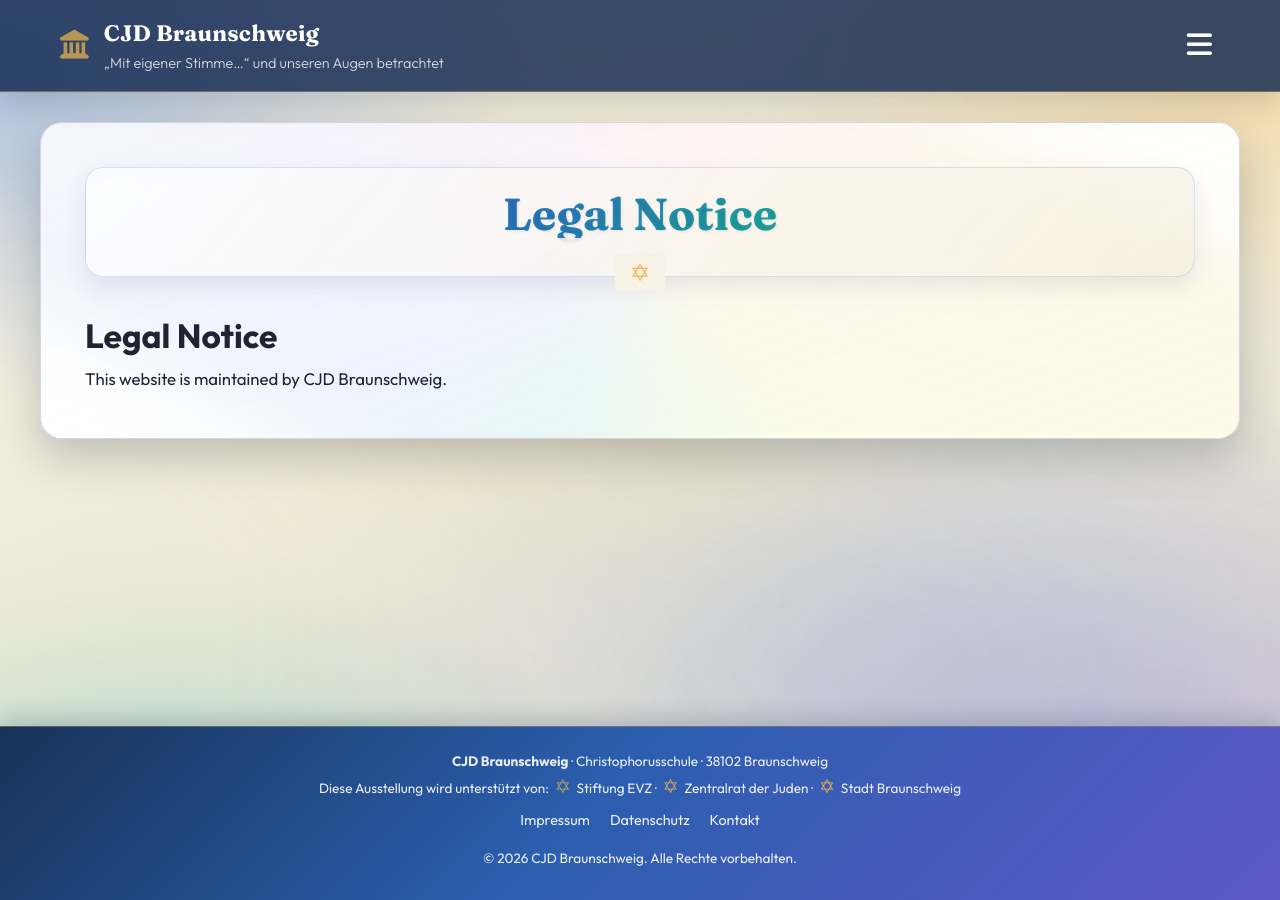
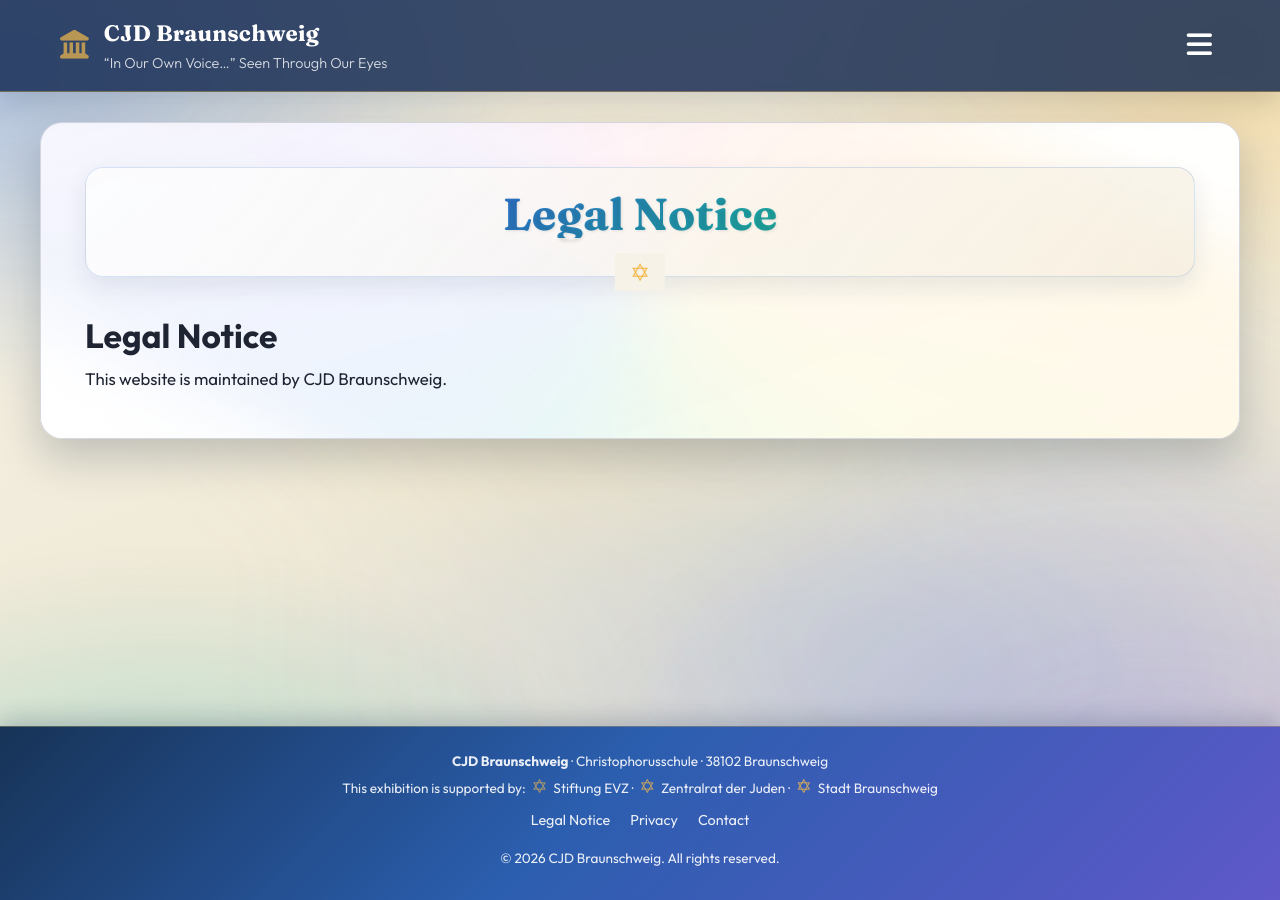
Before and after one commit to stolpersteinebs/stolpersteinebs.github.io, a Jekyll site: the page built from en-impressum.md, in a window 1280 px wide. Built offline with Jekyll 4.4.1, drawn with Linux system fonts in a browser that asks for light colours.

Commit message:
Add English navigation and footer texts for /en pages

```diff
--- a/_layouts/default.html
+++ b/_layouts/default.html
@@ -1,5 +1,8 @@
 <!DOCTYPE html>
-<html lang="de">
+{% assign current_path = page.permalink | default: page.url | default: "" %}
+{% assign is_en = false %}
+{% if current_path contains "/en/" %}{% assign is_en = true %}{% endif %}
+<html lang="{% if is_en %}en{% else %}de{% endif %}">
 <head>
     <meta charset="UTF-8">
     <meta name="viewport" content="width=device-width, initial-scale=1.0">
@@ -545,54 +548,54 @@
 </head>
 <body>
     <div class="shabbat-banner" id="shabbat-banner" role="status" aria-live="polite">
-        ✨ Heute ist Schabbat – Schabbat Schalom!
+        {% if is_en %}✨ Today is Shabbat – Shabbat Shalom!{% else %}✨ Heute ist Schabbat – Schabbat Schalom!{% endif %}
     </div>
 
     <!-- Navigation -->
     <nav class="site-nav">
         <div class="nav-container">
-            <a href="/" class="nav-brand">
+            <a href="{% if is_en %}/en/{% else %}/{% endif %}" class="nav-brand">
                 <i class="fas fa-landmark brand-icon"></i>
                 <div>
                     <div class="brand-title">CJD Braunschweig</div>
-                    <div class="brand-subtitle">„Mit eigener Stimme…“ und unseren Augen betrachtet</div>
+                    <div class="brand-subtitle">{% if is_en %}“In Our Own Voice…” Seen Through Our Eyes{% else %}„Mit eigener Stimme…“ und unseren Augen betrachtet{% endif %}</div>
                 </div>
             </a>
 
             <!-- Hamburger-Button -->
-            <button class="hamburger" id="hamburger" aria-label="Menü">
+            <button class="hamburger" id="hamburger" aria-label="{% if is_en %}Menu{% else %}Menü{% endif %}">
                 <i class="fas fa-bars"></i>
             </button>
 
             <ul class="nav-menu" id="nav-menu">
-                <li><a href="/" class="nav-link" data-nav="home">
+                <li><a href="{% if is_en %}/en/{% else %}/{% endif %}" class="nav-link" data-nav="home">
                     <i class="fas fa-home"></i>
-                    <span>Startseite</span>
+                    <span>{% if is_en %}Home{% else %}Startseite{% endif %}</span>
                 </a></li>
 
-                <li><a href="/spiele" class="nav-link" data-nav="spiele">
+                <li><a href="{% if is_en %}/en/spiele{% else %}/spiele{% endif %}" class="nav-link" data-nav="spiele">
                     <i class="fas fa-gamepad"></i>
-                    <span>Alle Spiele</span>
+                    <span>{% if is_en %}All Games{% else %}Alle Spiele{% endif %}</span>
                 </a></li>
 
-                <li><a href="/lernenundwerte" class="nav-link" data-nav="lernenundwerte">
+                <li><a href="{% if is_en %}/en/lernenundwerte{% else %}/lernenundwerte{% endif %}" class="nav-link" data-nav="lernenundwerte">
                     <i class="fas fa-book-open"></i>
-                    <span>Lernen & Werte</span>
+                    <span>{% if is_en %}Learning & Values{% else %}Lernen & Werte{% endif %}</span>
                 </a></li>
 
-                <li><a href="/juedischeralltag" class="nav-link" data-nav="juedischeralltag">
+                <li><a href="{% if is_en %}/en/juedischeralltag{% else %}/juedischeralltag{% endif %}" class="nav-link" data-nav="juedischeralltag">
                     <i class="fas fa-menorah"></i>
-                    <span>Jüdischer Alltag</span>
+                    <span>{% if is_en %}Jewish Everyday Life{% else %}Jüdischer Alltag{% endif %}</span>
                 </a></li>
 
-                <li><a href="/einblicke" class="nav-link" data-nav="einblicke">
+                <li><a href="{% if is_en %}/en/einblicke{% else %}/einblicke{% endif %}" class="nav-link" data-nav="einblicke">
                     <i class="fas fa-eye"></i>
-                    <span>Einblicke & Erkenntnisse</span>
+                    <span>{% if is_en %}Insights & Findings{% else %}Einblicke & Erkenntnisse{% endif %}</span>
                 </a></li>
 
-                <li><a href="/inspiration" class="nav-link" data-nav="inspiration">
+                <li><a href="{% if is_en %}/en/inspiration{% else %}/inspiration{% endif %}" class="nav-link" data-nav="inspiration">
                     <i class="fas fa-torah"></i> <!-- Korrigiert: Torah-Rolle -->
-                    <span>Inspiration & Lehre</span>
+                    <span>{% if is_en %}Inspiration & Teaching{% else %}Inspiration & Lehre{% endif %}</span>
                 </a></li>
             </ul>
         </div>
@@ -603,7 +606,7 @@
         <div class="content-wrapper">
             <div class="content-container">
                 <header class="page-header">
-                    <h1 class="page-title">{{ page.title | default: "Willkommen" }}</h1>
+                    <h1 class="page-title">{{ page.title | default: site.title }}</h1>
                     <p class="page-subtitle" id="page-subtitle"></p>
                 </header>
 
@@ -619,7 +622,7 @@
         <div class="footer-container">
             <div class="footer-info">
                 <p><strong>CJD Braunschweig</strong> · Christophorusschule · 38102 Braunschweig</p>
-                <p>Diese Ausstellung wird unterstützt von:
+                <p>{% if is_en %}This exhibition is supported by:{% else %}Diese Ausstellung wird unterstützt von:{% endif %}
                     <span class="footer-menorah">✡</span> Stiftung EVZ ·
                     <span class="footer-menorah">✡</span> Zentralrat der Juden ·
                     <span class="footer-menorah">✡</span> Stadt Braunschweig
@@ -627,13 +630,13 @@
             </div>
 
             <div class="footer-links">
-                <a href="/impressum/" class="footer-link">Impressum</a>
-                <a href="/datenschutz/" class="footer-link">Datenschutz</a>
-                <a href="/kontakt/" class="footer-link">Kontakt</a>
+                <a href="{% if is_en %}/en/impressum/{% else %}/impressum/{% endif %}" class="footer-link">{% if is_en %}Legal Notice{% else %}Impressum{% endif %}</a>
+                <a href="{% if is_en %}/en/datenschutz/{% else %}/datenschutz/{% endif %}" class="footer-link">{% if is_en %}Privacy{% else %}Datenschutz{% endif %}</a>
+                <a href="{% if is_en %}/en/kontakt/{% else %}/kontakt/{% endif %}" class="footer-link">{% if is_en %}Contact{% else %}Kontakt{% endif %}</a>
             </div>
 
             <div class="footer-info">
-                <p>© <span id="current-year"></span> CJD Braunschweig. Alle Rechte vorbehalten.</p>
+                <p>© <span id="current-year"></span> CJD Braunschweig. {% if is_en %}All rights reserved.{% else %}Alle Rechte vorbehalten.{% endif %}</p>
             </div>
         </div>
     </footer>
```
